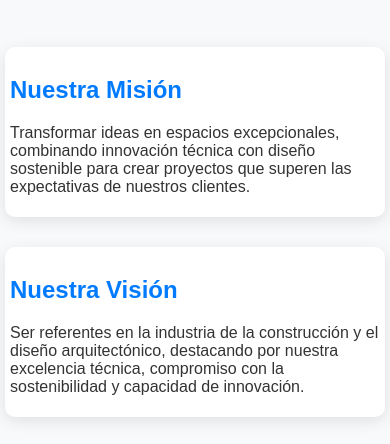
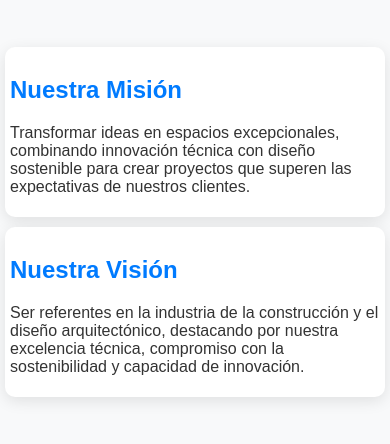
Before and after one commit to DavidGyHS/Corintho, a plain HTML site: page index.html in a window 390 px wide. Shown: the part 6183-6627 px from the top of the page. Drawn offline with Linux system fonts and the light colour scheme.

Commit message:
Add files via upload

```diff
--- a/style.css
+++ b/style.css
@@ -663,6 +663,11 @@ section {
     .about-card {
         padding: 5px;
     }
+    .about-cards {
+        display: flex;
+        gap: 10px;
+        margin-bottom: 10px;
+    }
 }
 
 /* WHATSAPP */
```
